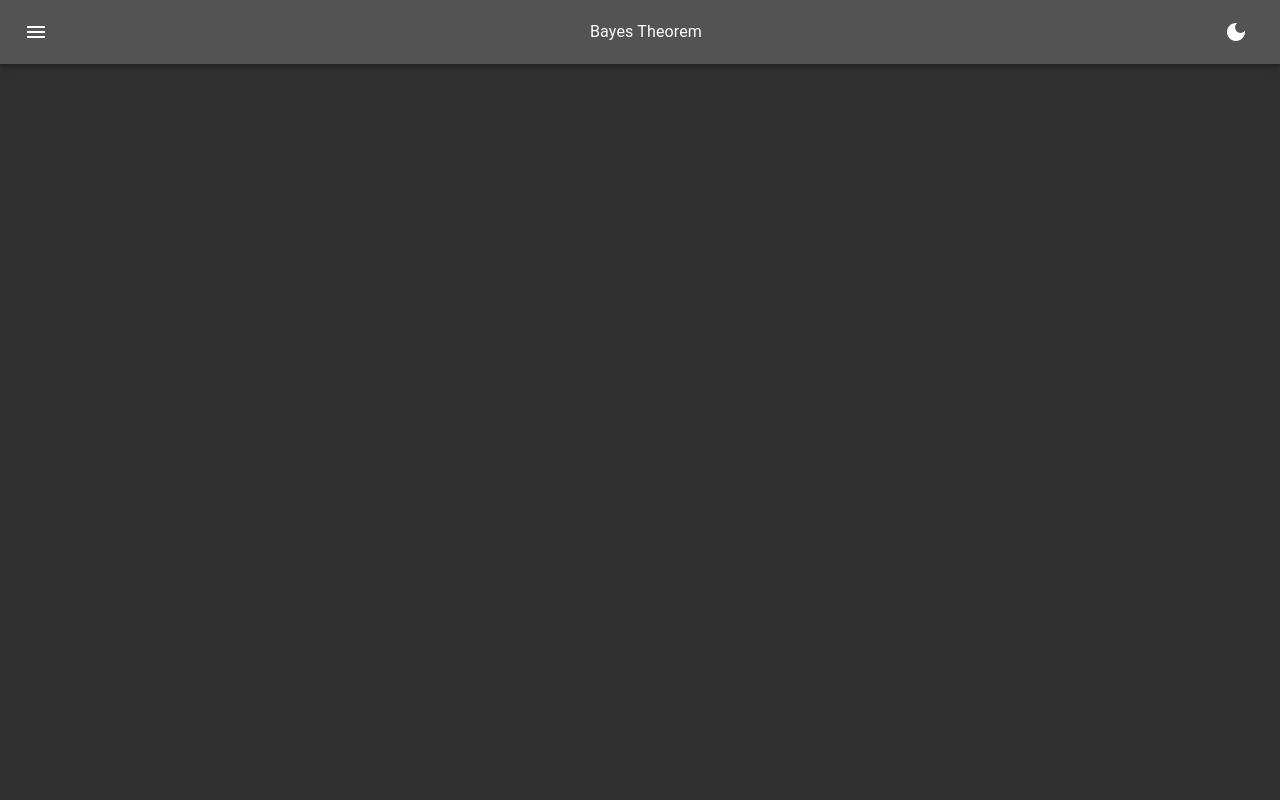
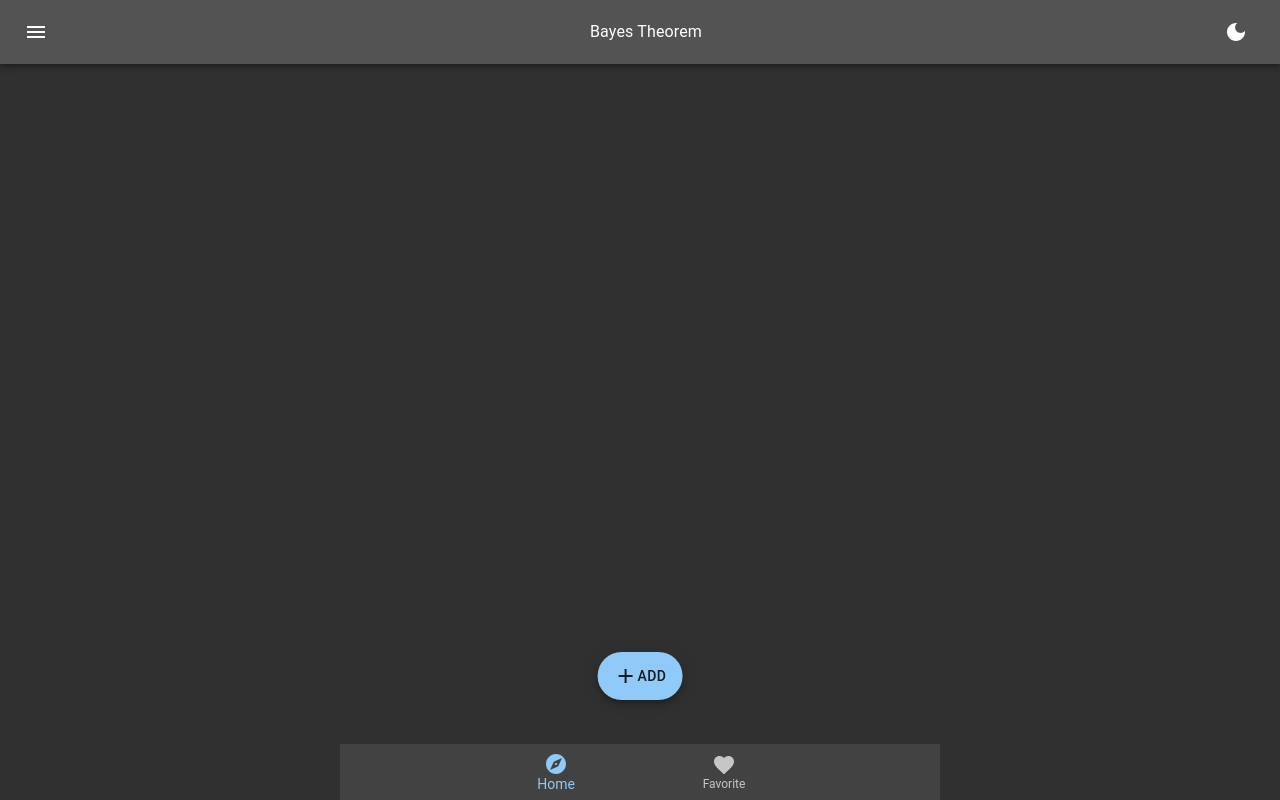
Before and after one commit to quantumsnowball/bayes-domain, a Next.js app: page / in a window 1280 px wide. Built offline with nearby package versions, Linux system fonts and the light colour scheme.

Commit message:
layout: a bottom nav bar

```diff
--- a/components/App.tsx
+++ b/components/App.tsx
@@ -1,5 +1,5 @@
 import { store, persistor, RootState } from '../redux/store'
-import { Provider, useDispatch, useSelector } from 'react-redux'
+import { Provider, useSelector } from 'react-redux'
 import { PersistGate } from 'redux-persist/integration/react'
 import { createTheme, styled, ThemeProvider } from '@mui/material'
 import { CustomFC } from '../types'
@@ -8,6 +8,7 @@ import Main from './Main'
 import { CenterContent } from './styled/containers'
 import { useCallback, useEffect } from 'react'
 import chooseTheme from '../styles/theme'
+import BottomNav from './BottomNav'
 
 
 const defaultTheme = createTheme()
@@ -28,6 +29,7 @@ const App: CustomFC = ({ children }) => {
     <FlexColumnDiv id="app-ctn">
       <MenuBar />
       <Main> {children} </Main>
+      <BottomNav />
     </FlexColumnDiv>
   )
 }
--- /dev/null
+++ b/components/BottomNav/AddButton.tsx
@@ -0,0 +1,33 @@
+import {
+  Box,
+  Fab
+} from '@mui/material'
+import AddIcon from '@mui/icons-material/Add'
+
+
+interface AddButtonProps {
+  handleAction: () => void
+}
+
+function AddButton({ handleAction }: AddButtonProps) {
+  return (
+    <Box sx={{
+      position: 'fixed',
+      bottom: 100,
+      left: '50%',
+      transform: "translateX(-50%)"
+    }}>
+      <Fab
+        variant="extended"
+        color="primary"
+        aria-label="new"
+        onClick={() => handleAction()}
+      >
+        <AddIcon />
+        ADD
+      </Fab>
+    </Box>
+  )
+}
+
+export default AddButton
--- /dev/null
+++ b/components/BottomNav/index.tsx
@@ -0,0 +1,53 @@
+import { useState } from 'react'
+import { useTheme } from '@mui/material/styles'
+import {
+  BottomNavigation,
+  BottomNavigationAction,
+  useMediaQuery,
+} from '@mui/material'
+import ExploreIcon from '@mui/icons-material/Explore'
+import FavoriteIcon from '@mui/icons-material/Favorite'
+import AddButton from './AddButton'
+
+
+function BottomNav() {
+  const theme = useTheme()
+  const isMobile = useMediaQuery(theme.breakpoints.down('sm'))
+  const [value, setValue] = useState(0)
+
+  return (
+    <>
+      <BottomNavigation
+        showLabels
+        value={value}
+        onChange={(_, newValue) => {
+          setValue(newValue)
+        }}
+        sx={isMobile ? {
+          position: 'fixed',
+          bottom: 0,
+          left: 0,
+          right: 0,
+          minWidth: 0,
+          minHeight: "56px",
+        } : {
+          minWidth: theme.breakpoints.values.sm,
+          minHeight: "56px",
+          alignSelf: "center"
+        }}
+      >
+        <BottomNavigationAction
+          label="Home"
+          icon={<ExploreIcon />}
+        />
+        <BottomNavigationAction
+          label="Favorite"
+          icon={<FavoriteIcon />}
+        />
+      </BottomNavigation>
+      <AddButton handleAction={() => alert('handleAction')} />
+    </>
+  )
+}
+
+export default BottomNav
```
